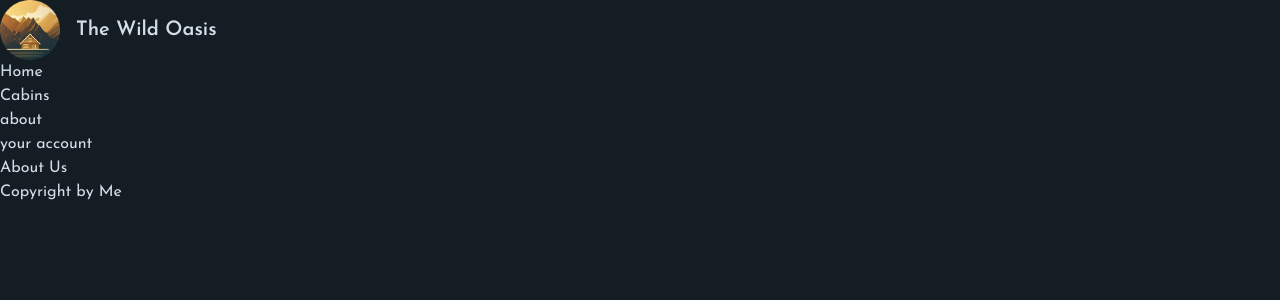
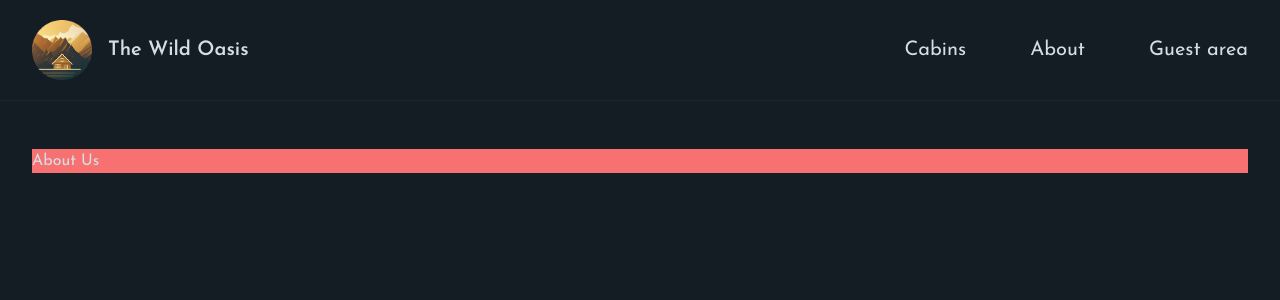
Before and after one commit to kevalmehta17/the-wild-oasis, a Next.js app: page /about in a window 1280 px wide. Shown: the top 300 px of the page. Built offline with nearby package versions, Linux system fonts and the light colour scheme.

Commit message:
Header & Image Modified

```diff
--- a/app/_components/Logo.js
+++ b/app/_components/Logo.js
@@ -1,9 +1,11 @@
+import Image from "next/image";
 import Link from "next/link";
+import logo from "@/public/logo.png";
 
 function Logo() {
   return (
     <Link href="/" className="flex items-center gap-4 z-10">
-      <img src="/logo.png" height="60" width="60" alt="The Wild Oasis logo" />
+      <Image src={logo} height="60" width="60" quality={100} alt="The Wild Oasis logo" />
       <span className="text-xl font-semibold text-primary-100">
         The Wild Oasis
       </span>
--- a/app/_components/Navigation.js
+++ b/app/_components/Navigation.js
@@ -1,22 +1,28 @@
 import Link from "next/link";
 
-const Navigation = () => {
+export default function Navigation() {
   return (
-    <ul>
+    <nav className="z-10 text-xl">
+      <ul className="flex gap-16 items-center">
         <li>
-        <Link href={"/"}>Home</Link>
+          <Link href="/cabins" className="hover:text-accent-400 transition-colors">
+            Cabins
+          </Link>
         </li>
         <li>
-        <Link href={"/cabins"}>Cabins</Link>
+          <Link href="/about" className="hover:text-accent-400 transition-colors">
+            About
+          </Link>
         </li>
         <li>
-        <Link href={"/about"}>about</Link>
-      </li>
-      <li>
-        <Link href={"/account"}>your account</Link>
+          <Link
+            href="/account"
+            className="hover:text-accent-400 transition-colors"
+          >
+            Guest area
+          </Link>
         </li>
       </ul>
+    </nav>
   );
-};
-
-export default Navigation;
+}
--- a/app/layout.js
+++ b/app/layout.js
@@ -3,11 +3,10 @@ export const metadata = {
   description: "Experience the ultimate luxury at The Wild Oasis, a premier cabin hotel nestled in nature's embrace. Enjoy unparalleled comfort and breathtaking views.",
 };
 
-import Logo from "@/app/_components/Logo";
-import Navigation from "@/app/_components/Navigation";
 import "@/app/_styles/globals.css";
 
 import { Josefin_Sans } from "next/font/google";
+import Header from "./_components/Header";
 
 const josefin = Josefin_Sans({
   subsets: ["latin"],
@@ -18,14 +17,11 @@ console.log(josefin);
 export default function RootLayout({ children }) {
   return (
     <html lang="en">
-      <body className={`${josefin.className} text-primary-100 bg-primary-950 min-h-screen`}>
-        <header>
-          <Logo />
-          <Navigation />
-        </header>
-
-        <main>{children}</main>
-        <footer>Copyright by Me</footer>
+      <body className={`${josefin.className} antialiased text-primary-100 bg-primary-950 min-h-screen flex flex-col`}>
+        <Header />
+        <div className="flex-1 px-8 py-12">
+          <main className="max-w-7xl mx-auto bg-red-400">{children}</main>
+        </div>
       </body>
     </html>
   );
```
Also changed, not shown: starter/components/Navigation.js (deleted, +0 -26 lines), app/_components/Header.js (renamed from starter/components/Header.js). Lines whose indentation alone changed are shown as unchanged.
